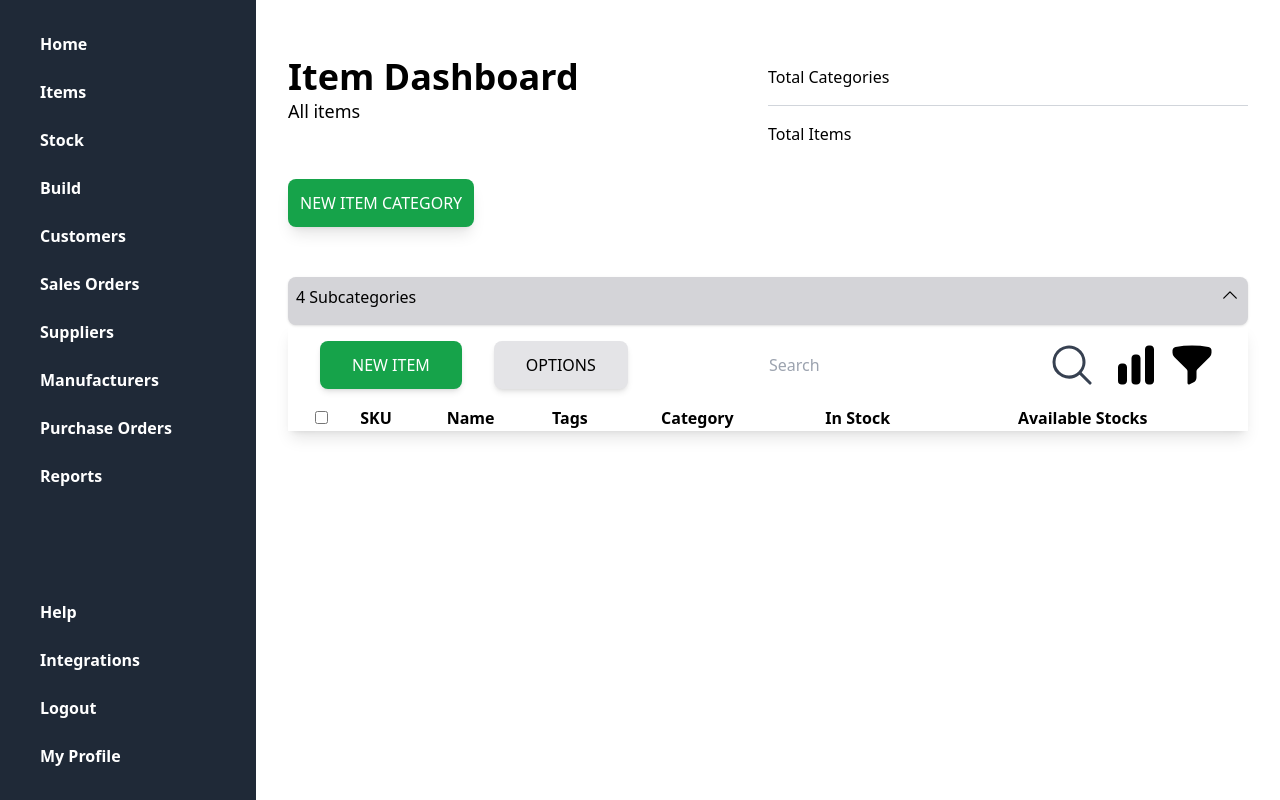
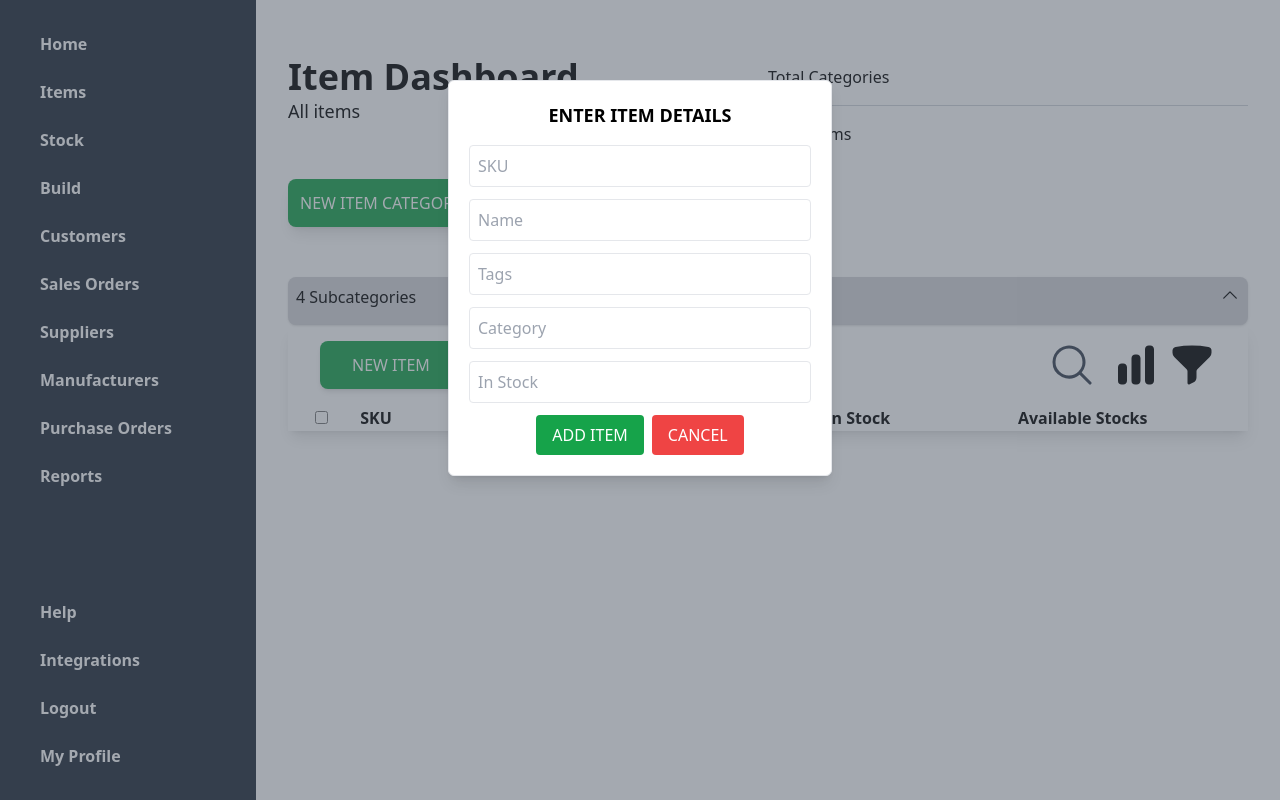
Before and after one commit to DecryptLife/Kaizntree, a React (Vite) app in the folder client/: page /home in a window 1280 px wide. Both pictures are taken after a click on the button "NEW ITEM". Built offline with nearby package versions, Linux system fonts and the light colour scheme.

Commit message:
adding dialog window

```diff
--- /dev/null
+++ b/client/src/pages/HomePage/AddItemWindow.jsx
@@ -0,0 +1,98 @@
+import { useState } from "react";
+const AddItemWindow = () => {
+  const [isModalOpen, setIsModalOpen] = useState(false);
+  const [formData, setFormData] = useState({
+    name: "",
+    email: "",
+    // ... add more fields as necessary
+  });
+
+  const handleInputChange = (e) => {
+    const { name, value } = e.target;
+    setFormData((prevFormData) => ({
+      ...prevFormData,
+      [name]: value,
+    }));
+  };
+
+  const handleSubmit = (e) => {
+    e.preventDefault();
+    // Here you would handle the submission of the data to your database
+    console.log(formData);
+    setIsModalOpen(false); // Close the modal after submit
+  };
+
+  return (
+    <div className="fixed inset-0 bg-gray-600 bg-opacity-50 overflow-y-auto h-full w-full">
+      <div className="relative top-20 mx-auto p-5 border w-96 shadow-lg rounded-md bg-white">
+        <h3 className="text-lg text-center font-bold mb-4">
+          ENTER ITEM DETAILS
+        </h3>
+        <form onSubmit={handleSubmit}>
+          <input
+            type="text"
+            name="sku"
+            value={formData.name}
+            onChange={handleInputChange}
+            placeholder="SKU"
+            className="block w-full p-2 border rounded mb-3"
+          />
+          <input
+            type="text"
+            name="name"
+            value={formData.email}
+            onChange={handleInputChange}
+            placeholder="Name"
+            className="block w-full p-2 border rounded mb-3"
+          />
+
+          <input
+            type="text"
+            name="tags"
+            value={formData.email}
+            onChange={handleInputChange}
+            placeholder="Tags"
+            className="block w-full p-2 border rounded mb-3"
+          />
+
+          <input
+            type="text"
+            name="category"
+            value={formData.email}
+            onChange={handleInputChange}
+            placeholder="Category"
+            className="block w-full p-2 border rounded mb-3"
+          />
+
+          <input
+            type="text"
+            name="category"
+            value={formData.email}
+            onChange={handleInputChange}
+            placeholder="In Stock"
+            className="block w-full p-2 border rounded mb-3"
+          />
+
+          {/* Add more input fields as needed */}
+          <div className="text-center">
+            <button
+              type="submit"
+              className="px-4 py-2 bg-green-600 text-white rounded hover:bg-blue-700"
+            >
+              ADD ITEM
+            </button>
+            <button
+              type="button"
+              onClick={() => setIsModalOpen(false)}
+              className="px-4 py-2 ml-2 bg-red-500 text-white rounded hover:bg-red-700"
+            >
+              CANCEL
+            </button>
+          </div>
+        </form>
+      </div>
+    </div>
+  );
+};
+
+export default AddItemWindow;
--- a/client/src/pages/HomePage/ItemList.jsx
+++ b/client/src/pages/HomePage/ItemList.jsx
@@ -7,9 +7,17 @@ import {
   FunnelIcon,
 } from "@heroicons/react/24/solid";
 
+import AddItemWindow from "./AddItemWindow";
+
 const ItemList = () => {
   const [showList, setShowList] = useState(true);
+  const [itemSelected, setItemSelected] = useState(false);
 
+  const [isModalOpen, setIsModalOpen] = useState(false);
+
+  const handleCheckboxChange = () => {
+    setItemSelected((prev) => !prev);
+  };
   function changeItemsView() {
     setShowList((prevState) => !prevState);
   }
@@ -21,7 +29,12 @@ const ItemList = () => {
           <thead>
             <tr>
               <th className="item--list">
-                <input type="checkbox" className="form-checkbox" />
+                <input
+                  type="checkbox"
+                  className="form-checkbox"
+                  checked={itemSelected}
+                  onChange={handleCheckboxChange}
+                />
               </th>
               <th className="item-list">SKU</th>
               <th className="item-list">Name</th>
@@ -56,10 +69,20 @@ const ItemList = () => {
           <div className="flex  items-center justify-between  p-4">
             {/* buttons */}
             <div>
-              <button className="text-white bg-green-600 p-3 px-8 rounded-lg shadow-md">
+              <button
+                className="text-white bg-green-600 p-3 px-8 rounded-lg shadow-md"
+                onClick={() => setIsModalOpen(true)}
+              >
                 NEW ITEM
               </button>
-              <button className="bg-zinc-200 p-3 px-8 ml-8 shadow-md rounded-lg">
+              <button
+                className={`p-3 px-8 ml-8 shadow-md rounded-lg ${
+                  itemSelected
+                    ? "bg-zinc-200 hover:bg-zinc-300"
+                    : "bg-zinc-100 cursor-not-allowed"
+                }`}
+                disabled={!itemSelected}
+              >
                 OPTIONS
               </button>
             </div>
@@ -81,6 +104,7 @@ const ItemList = () => {
           <ItemListContentDetails />
         </div>
       )}
+      {isModalOpen && <AddItemWindow />}
     </div>
   );
 };
```
